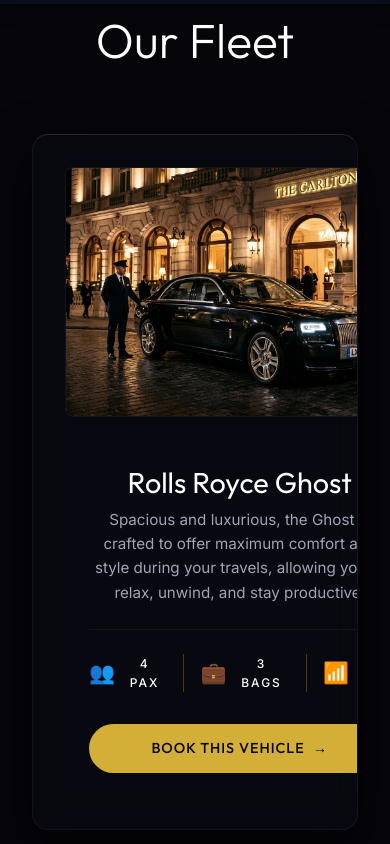
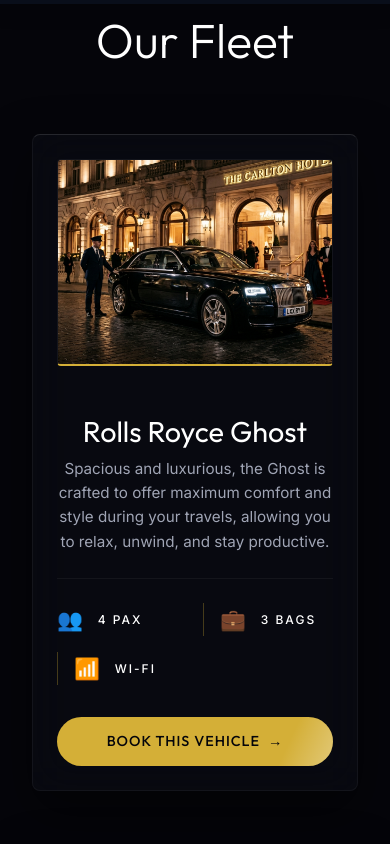
Before and after one commit to num876/oxford-vip-chauffeurs, a Next.js app: page / in a window 390 px wide. Shown: the part 840-1684 px from the top of the page. Built offline with nearby package versions, Linux system fonts and the light colour scheme; a web font is replaced by a local one.

Commit message:
Clean up and fix mobile CSS overrides for homepage fleet cards to ensure premium layout

```diff
--- a/src/app/page.module.css
+++ b/src/app/page.module.css
@@ -730,13 +730,59 @@
     gap: 2rem;
   }
 
-  /* Fleet card touch area padding */
+  /* Fleet cards mobile styling */
   .fleetCard {
+    padding: 1.5rem !important;
     margin-bottom: 1.5rem;
+    border-radius: var(--radius-md) !important;
   }
 
   .carInfo {
-    padding: 1.5rem;
+    padding: 0 !important;
+    margin-top: 1.5rem;
+  }
+
+  .carImageContainer {
+    display: block !important;
+    position: relative !important;
+    width: 100% !important;
+    min-height: unset !important;
+    height: auto !important;
+    aspect-ratio: 16 / 9;
+    border-bottom: 2px solid var(--accent-gold) !important;
+    border-radius: var(--radius-sm) !important;
+    overflow: hidden !important;
+    z-index: 10 !important;
+  }
+
+  .carImage {
+    display: block !important;
+    object-position: center center !important;
+  }
+
+  .fleetCardFeatured .carImageContainer {
+    aspect-ratio: 4 / 3; /* Slightly taller for the featured car on mobile */
+  }
+
+  .carSpecs {
+    grid-template-columns: 1fr 1fr !important;
+    display: grid !important;
+    gap: 1rem !important;
+    margin-bottom: 1.5rem !important;
+  }
+
+  .specItem {
+    font-size: 0.75rem !important;
+  }
+
+  .fleetCTA, .fleetCardFeatured .fleetCTA {
+    text-align: center !important;
+    width: 100% !important;
+  }
+
+  .fleetCTA :global(.btn) {
+    width: 100% !important;
+    justify-content: center !important;
   }
 
   /* Header adjustments for frosted glass mobile menu overlay */
@@ -757,7 +803,6 @@
     padding: 10px; /* 44px tap target approx */
   }
 }
-
 
 /* Fix Mobile Navbar Toggle visibility */
 .mobileMenuToggle {
@@ -793,31 +838,6 @@
   }
 }
 
-
-@media (max-width: 768px) {
-  /* Bulletproof Mobile Image Display */
-  .carImageContainer {
-    display: block !important;
-    position: relative !important;
-    width: 100% !important;
-    min-height: 220px !important;
-    height: 220px !important;
-    opacity: 1 !important;
-    visibility: visible !important;
-    overflow: hidden !important;
-    z-index: 10 !important;
-  }
-  .carImage {
-    display: block !important;
-    opacity: 1 !important;
-    visibility: visible !important;
-  }
-  .fleetCardFeatured .carImageContainer {
-    min-height: 250px !important;
-    height: 250px !important;
-  }
-}
-
 /* Logo Sizing Rules */
 .headerLogoImage {
   width: 280px !important;
@@ -830,21 +850,3 @@
     height: 50px !important;
   }
 }
-
-
-/* --- Polished Mobile Image Alignment --- */
-@media (max-width: 768px) {
-  .carImageContainer {
-    min-height: unset !important;
-    height: auto !important;
-    aspect-ratio: 16 / 9;
-    width: 100% !important;
-    display: block !important;
-    position: relative !important;
-    overflow: hidden !important;
-    z-index: 10 !important;
-  }
-  .carImage {
-    object-position: center center !important;
-  }
-}
```
